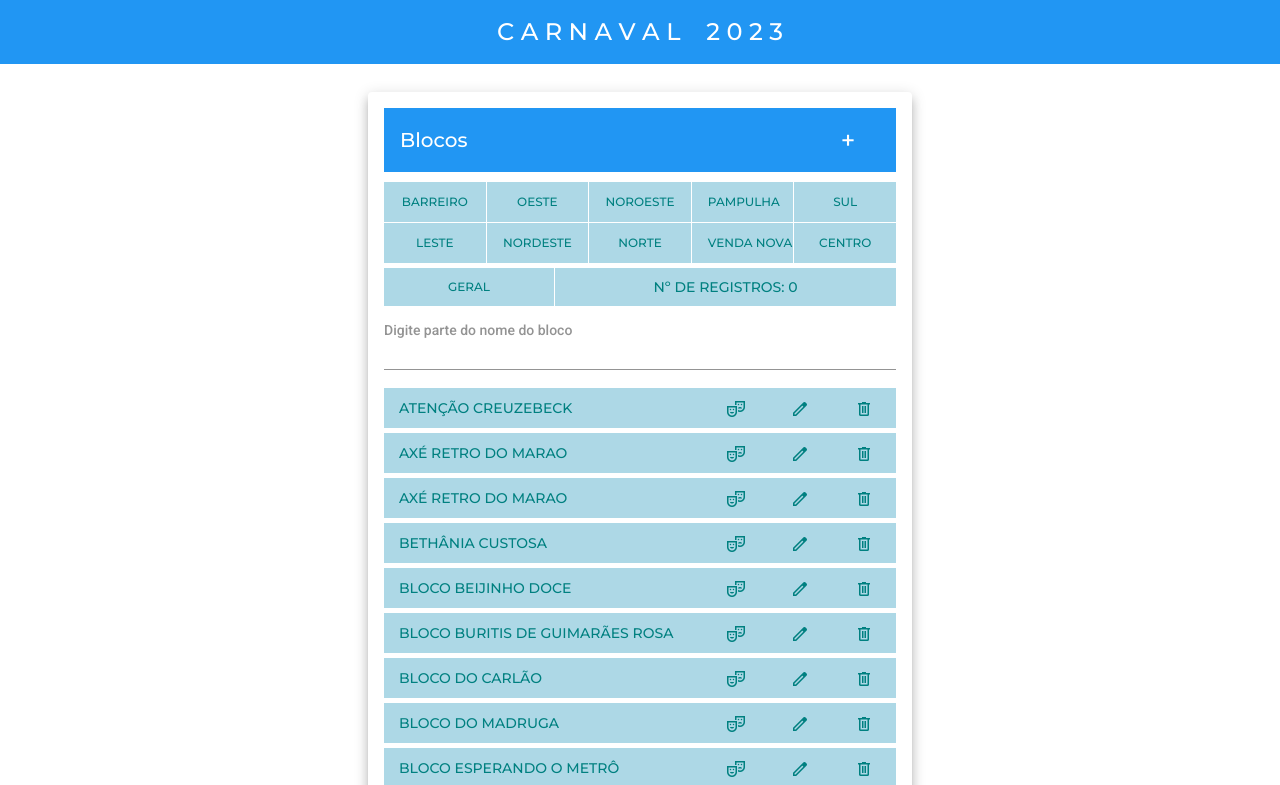
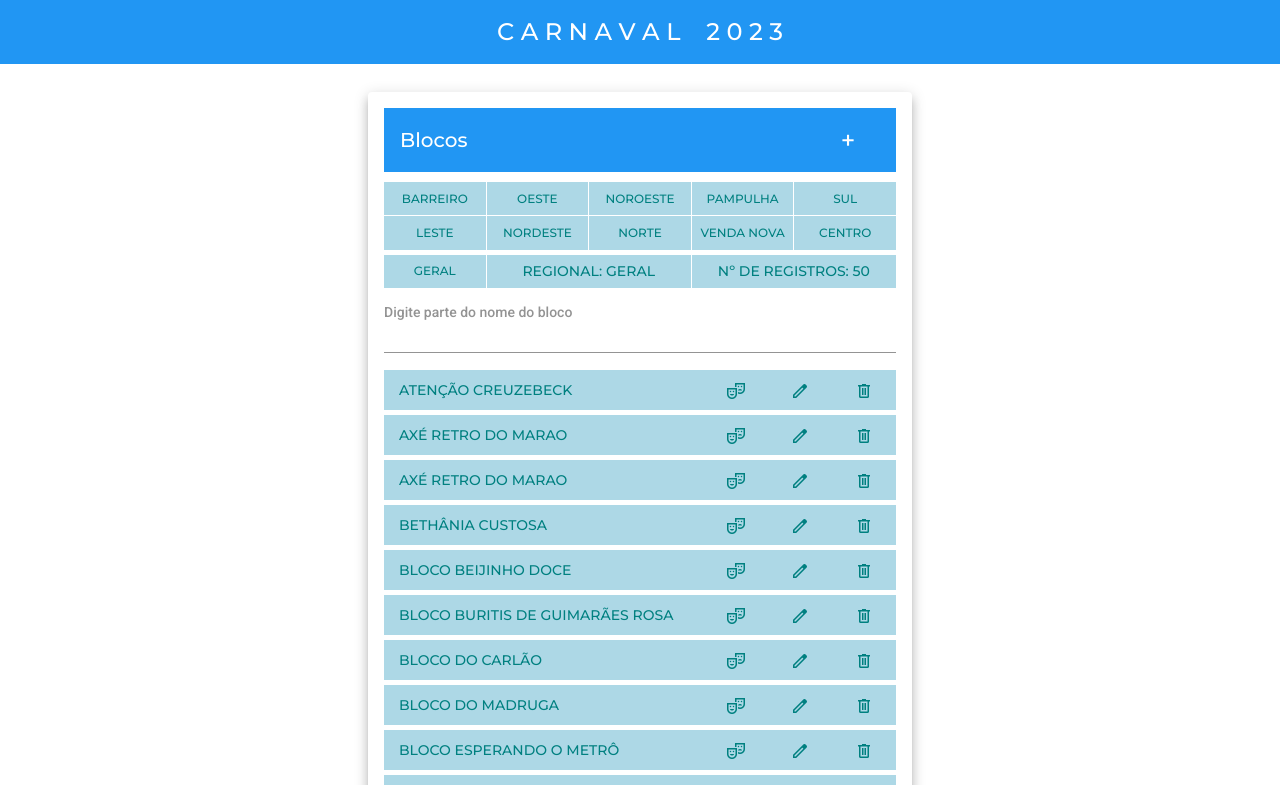
Before and after one commit to pegonsLog/blocos, an Angular app: page /blocos in a window 1280 px wide. Shown: the top 785 px of the page. Built offline with nearby package versions, Linux system fonts and the light colour scheme; data requests are answered from the project's data file.

Commit message:
05/01 - trabalho

```diff
--- a/db.json
+++ b/db.json
@@ -13,8 +13,8 @@
       "telefone": "(31) 99162-4300",
       "localConc": "RUA TRES CORACOES, 8 - CALAFATE",
       "localDisp": "RUA MONSENHOR DOMINGOS PINHEIRO, 122 - CALAFATE",
-      "linkDOT": "https://www.google.com/maps/d/edit?mid=1tSSSzVUM_ClllB6JRL5p2xv9wvyMu9U&usp=share_link",
-      "linkMyMaps": "https://www.google.com/maps/d/edit?mid=1tSSSzVUM_ClllB6JRL5p2xv9wvyMu9U&usp=share_link"
+      "linkDOT": "https://docs.google.com/document/d/1li4BuEOxJ_MocpCTxZp664r2rAFyCu4t/edit?usp=share_link&ouid=110501663303937566542&rtpof=true&sd=true",
+      "linkMyMaps": "https://www.google.com/maps/d/edit?mid=1inU6Kne8LbdgEnXwHeeigpgEDVcBxI0&usp=share_link"
     },
     {
       "id": 2,
--- a/src/app/blocos/components/blocos-detail/details.component.html
+++ b/src/app/blocos/components/blocos-detail/details.component.html
@@ -3,14 +3,18 @@
   <mat-card-content>
     <mat-list role="list">
       <mat-list-item role="listitem"
-        ><strong> Nome do Bloco: </strong> &nbsp;&nbsp;<span>{{ bloco.nome }}.</span></mat-list-item
+        ><strong> Nome do Bloco: </strong> &nbsp;&nbsp;<span
+          >{{ bloco.nome }}.</span
+        ></mat-list-item
       >
       <mat-list-item role="listitem"
         ><strong>Data do Desfile: </strong>&nbsp;&nbsp;
         <span>{{ bloco.data }}.</span></mat-list-item
       >
       <mat-list-item role="listitem"
-        ><strong>Público: </strong> &nbsp;&nbsp;<span>{{ bloco.publico }}.</span></mat-list-item
+        ><strong>Público: </strong> &nbsp;&nbsp;<span
+          >{{ bloco.publico }}.</span
+        ></mat-list-item
       >
       <mat-list-item role="listitem"
         ><strong>Hora da Concentração: </strong>&nbsp;&nbsp;
@@ -30,7 +34,7 @@
       >
       <mat-list-item role="listitem"
         ><strong>Trajeto do Desfile: </strong>&nbsp;&nbsp;
-        <span>{{ 'PARA CONSULTAR, ABRA O DOT' }}.</span></mat-list-item
+        <span>{{ "PARA CONSULTAR, ABRA O DOT" }}.</span></mat-list-item
       >
       <mat-list-item role="listitem"
         ><strong>Local de Dispersão: </strong>&nbsp;&nbsp;
@@ -41,21 +45,21 @@
         <span>{{ bloco.responsavel }}.</span></mat-list-item
       >
       <mat-list-item role="listitem"
-        ><strong>Telefone: </strong> &nbsp;&nbsp;<span>{{bloco.telefone }}.</span></mat-list-item
+        ><strong>Telefone: </strong> &nbsp;&nbsp;<span
+          >{{ bloco.telefone }}.</span
+        ></mat-list-item
       >
     </mat-list>
     <mat-card-actions>
       <button mat-raised-button class="montserrat" color="primary">
         <a href="{{ bloco.linkMyMaps }}" target="_blank"> Abrir MyMaps</a>
-
       </button>
       <button
         mat-raised-button
         class="montserrat"
         color="primary"
-        (click)="onDot()"
       >
-        Abrir DOT
+        <a href="{{ bloco.linkDOT }}" target="_blank"> Abrir DOT</a>
       </button>
       <button mat-raised-button class="montserrat" (click)="onCancel()">
         Voltar
--- a/src/app/blocos/components/blocos-detail/details.component.ts
+++ b/src/app/blocos/components/blocos-detail/details.component.ts
@@ -34,7 +34,6 @@ export class DetailsComponent implements OnInit, OnDestroy {
   constructor(
     private blocosService: BlocosService,
     private routes: ActivatedRoute,
-    private router: Router,
     private location: Location
   ) {
    }
@@ -44,12 +43,6 @@ export class DetailsComponent implements OnInit, OnDestroy {
    this.subscription = this.blocosService.findOne(id).subscribe((bloco: Bloco) => this.bloco = bloco);
   }
 
-  onMyMaps() {
-
-  }
-
-  onDot() {}
-
   onCancel() {
     this.location.back();
   }
--- a/src/app/blocos/components/blocos-form/bloco-form.service.ts
+++ b/src/app/blocos/components/blocos-form/bloco-form.service.ts
@@ -19,7 +19,15 @@ export class BlocoFormService {
 
   }
   save(bloco: Partial<Bloco>) {
-    return this.http.post<Bloco>(this.API, bloco);
+
+    if(bloco.id){
+      return this.http.put<Bloco>(`${this.API}/${bloco.id}`, bloco).pipe(first());
+    }
+    return this.http.post<Bloco>(this.API, bloco).pipe(first());
+  }
+
+  update(bloco: Partial<Bloco>) {
+    return this.http.patch<Bloco>(`${this.API}/${bloco.id}`, bloco).pipe(first());
   }
 
 
--- a/src/app/blocos/components/blocos-form/form/blocos-form.component.ts
+++ b/src/app/blocos/components/blocos-form/form/blocos-form.component.ts
@@ -5,14 +5,14 @@ import { MatSnackBar } from '@angular/material/snack-bar';
 import { ActivatedRoute } from '@angular/router';
 import { Bloco } from 'src/app/model/bloco';
 import { BlocoFormService } from '../bloco-form.service';
+import { Subscription } from 'rxjs';
 
 @Component({
   selector: 'app-blocos-form',
   templateUrl: './blocos-form.component.html',
-  styleUrls: ['./blocos-form.component.scss']
+  styleUrls: ['./blocos-form.component.scss'],
 })
 export class BlocosFormComponent {
-
   form = this.formBuilder.group({
     id: [0],
     nome: [''],
@@ -27,8 +27,10 @@ export class BlocosFormComponent {
     localConc: [''],
     localDisp: [''],
     linkDOT: [''],
-    linkMyMaps: ['']
+    linkMyMaps: [''],
   });
+  subscription: Subscription = new Subscription();
+  verificador: boolean = false;
 
   constructor(
     private blocoFormService: BlocoFormService,
@@ -37,9 +39,12 @@ export class BlocosFormComponent {
     private route: ActivatedRoute,
     private location: Location
   ) {
-
     const bloco: Bloco = this.route.snapshot.data['bloco'];
-
+    if (bloco.id > 0) {
+      this.verificador = true;
+    } else {
+      this.verificador = false;
+    }
     this.form.setValue({
       id: bloco.id,
       nome: bloco.nome,
@@ -56,7 +61,6 @@ export class BlocosFormComponent {
       linkDOT: bloco.linkDOT,
       linkMyMaps: bloco.linkMyMaps,
     });
-
   }
 
   async onCancel() {
@@ -64,13 +68,27 @@ export class BlocosFormComponent {
   }
 
   onSubmit() {
-
-    this.blocoFormService.save(this.form.value).subscribe(
-      () => this.onSuccess(),
-      () => this.onError()
-    );
+    if (this.verificador) {
+      this.blocoFormService.update(this.form.value).subscribe({
+        next: () => this.onSuccess(),
+        error: () => this.onError(),
+      });
+    } else {
+      this.blocoFormService.save(this.form.value).subscribe({
+        next: () => this.onSuccess(),
+        error: () => this.onError(),
+      });
+    }
     this.onClear();
   }
+
+  // onUpdate() {
+  //   this.blocoFormService.update(this.form.value).subscribe(
+  //     () => this.onSuccess(),
+  //     () => this.onError()
+  //   );
+  //   this.onClear();
+  // }
 
   private onSuccess() {
     this.snackBar.open('Registro inserido com sucesso!', '', {
--- a/src/app/blocos/components/blocos-list/blocos-list.component.html
+++ b/src/app/blocos/components/blocos-list/blocos-list.component.html
@@ -4,7 +4,7 @@
     <button class="adicionar" mat-button (click)="onAdd()">+</button>
   </mat-toolbar>
   <div class="toolbar-regionais">
-    <mat-grid-list cols="5" rowHeight="5:2">
+    <mat-grid-list cols="5" rowHeight="6:2">
       <mat-grid-tile *ngFor="let regional of regionais">
         <button mat-button class="montserrat" (click)="forByRegional(regional)">
           {{ regional }}
@@ -13,12 +13,15 @@
     </mat-grid-list>
   </div>
   <div>
-    <mat-grid-list cols="3" rowHeight="9:2">
+    <mat-grid-list cols="5" rowHeight="6:2">
       <mat-grid-tile [colspan]="1">
         <button mat-button class="montserrat" (click)="load()">GERAL</button>
       </mat-grid-tile>
       <mat-grid-tile [colspan]="2">
-        <span class="montserrat">Nº DE REGISTROS: {{ 0 }}</span>
+        <span class="montserrat">REGIONAL: {{ regional }}</span>
+      </mat-grid-tile>
+      <mat-grid-tile [colspan]="2">
+        <span class="montserrat">Nº DE REGISTROS: {{ contador }}</span>
       </mat-grid-tile>
     </mat-grid-list>
   </div>
@@ -42,7 +45,8 @@
     </span>
   </div>
 
-  <div *ngIf="blocos$">
+  <div *ngIf="contador > 0">
+    <div class="container">
       <div *ngFor="let bloco of blocos$ | async as Blocos">
         <div class="link">
           <a class="montserrat" href="{{ bloco.linkMyMaps }}" target="_blank">
@@ -51,16 +55,23 @@
 
           <div class="link">
             <button mat-button (click)="findOne(bloco.id)">
-            <span style="font-size: 20px;" class="material-symbols-outlined"> theater_comedy </span>
+              <span style="font-size: 20px" class="material-symbols-outlined">
+                theater_comedy
+              </span>
             </button>
             <button mat-button (click)="onEdit(bloco.id)">
-            <span style="font-size: 20px;" class="material-symbols-outlined"> edit </span>
+              <span style="font-size: 20px" class="material-symbols-outlined">
+                edit
+              </span>
             </button>
             <button mat-button (click)="onDelete(bloco.id)">
-            <span style="font-size: 20px;" class="material-symbols-outlined"> delete </span>
+              <span style="font-size: 20px" class="material-symbols-outlined">
+                delete
+              </span>
             </button>
           </div>
         </div>
       </div>
     </div>
+  </div>
 </mat-card>
--- a/src/app/blocos/components/blocos-list/blocos-list.component.scss
+++ b/src/app/blocos/components/blocos-list/blocos-list.component.scss
@@ -55,6 +55,7 @@ mat-grid-tile {
 }
 
 button {
+  padding: 0px;
   font-size: 12px;
 }
 .adicionar {
@@ -65,3 +66,8 @@ button {
   color: teal;
   font-family: Montserrat;
 }
+
+.container {
+  height: 455px;
+  overflow: auto;
+}
--- a/src/app/blocos/components/blocos-list/blocos-list.component.ts
+++ b/src/app/blocos/components/blocos-list/blocos-list.component.ts
@@ -16,6 +16,8 @@ export class BlocosListComponent implements OnInit, OnDestroy {
 
   value: string = '';
   regionais: string[] = [];
+  regional: string = 'GERAL';
+  contador: number = 0;
   bloco: any;
   subscription: Subscription = new Subscription();
 
@@ -24,11 +26,13 @@ export class BlocosListComponent implements OnInit, OnDestroy {
     private router: Router,
     private routes: ActivatedRoute,
     private location: Location
-  ) {}
+  ) {
+    this.subscription = this.blocosService
+      .list()
+      .subscribe((x) => (this.contador = x.length));
+  }
 
   findOne(id: number) {
-    //this.subscription = this.blocosService.findOne(id).subscribe(bloco => this.bloco = bloco);
-    console.log(id);
     this.router.navigate(['details', id], { relativeTo: this.routes });
   }
 
@@ -36,16 +40,24 @@ export class BlocosListComponent implements OnInit, OnDestroy {
     this.blocos$ = this.blocosService
       .list()
       .pipe(
-        map((blocos) => blocos.filter((bloco) => bloco.regional === regional))
-      );
+        map((blocos) => blocos.filter((bloco) => bloco.regional === regional)),
+      )
+    this.blocos$.pipe(map((blocos: Blocos) => this.contador = blocos.length)).subscribe();
+
+    this.regional = regional;
   }
 
   load() {
-    location.reload();
+    this.blocos$ = this.blocosService
+      .list()
+      .pipe(
+        map((blocos) => blocos.filter((bloco) => bloco.regional !== 'GERAL'))
+      )
+      this.blocos$.pipe(map((blocos: Blocos) => this.contador = blocos.length)).subscribe();
+    this.regional = 'GERAL';
   }
 
   onAdd() {
-    //this.blocosService.findOne(1).subscribe(bloco => console.log(bloco));
     this.router.navigate(['forms/new'], { relativeTo: this.routes });
   }
 
@@ -53,7 +65,11 @@ export class BlocosListComponent implements OnInit, OnDestroy {
     this.router.navigate(['forms/edit', id], { relativeTo: this.routes });
   }
 
-  onDelete(id: number) {}
+  onDelete(id: number) {
+    this.subscription = this.blocosService.delete(id).subscribe(() => console.log('Bloco deletado com sucesso!!'));
+    this.load();
+    this.blocos$.pipe(map((blocos: Blocos) => this.contador = blocos.length)).subscribe();
+  }
 
   ngOnInit(): void {
     this.regionais = this.blocosService.regionais();
--- a/src/app/blocos/components/blocos.service.ts
+++ b/src/app/blocos/components/blocos.service.ts
@@ -21,8 +21,6 @@ export class BlocosService {
     'VENDA NOVA',
     'CENTRO',
   ];
-  private blocos: Blocos = [];
-  private subscription = new Subscription();
 
   constructor(private http: HttpClient) {}
 
@@ -37,4 +35,8 @@ export class BlocosService {
   regionais() {
     return this.REGIONAIS;
   }
+
+  delete(id: number){
+    return this.http.delete<Bloco>(`${this.API}/${id}`);
+  }
 }
--- a/src/app/shared/angular-material/angular-material.module.ts
+++ b/src/app/shared/angular-material/angular-material.module.ts
@@ -25,7 +25,7 @@ import { MatListModule } from '@angular/material/list';
     MatInputModule,
     MatSnackBarModule,
     MatGridListModule,
-    MatListModule
+    MatListModule,
   ],
 })
 export class AngularMaterialModule {}
```
Also changed, not shown: src/app/blocos/components/blocos-form/guards/bloco.resolver.ts (+3 -7 lines). Lines whose indentation alone changed are shown as unchanged.
